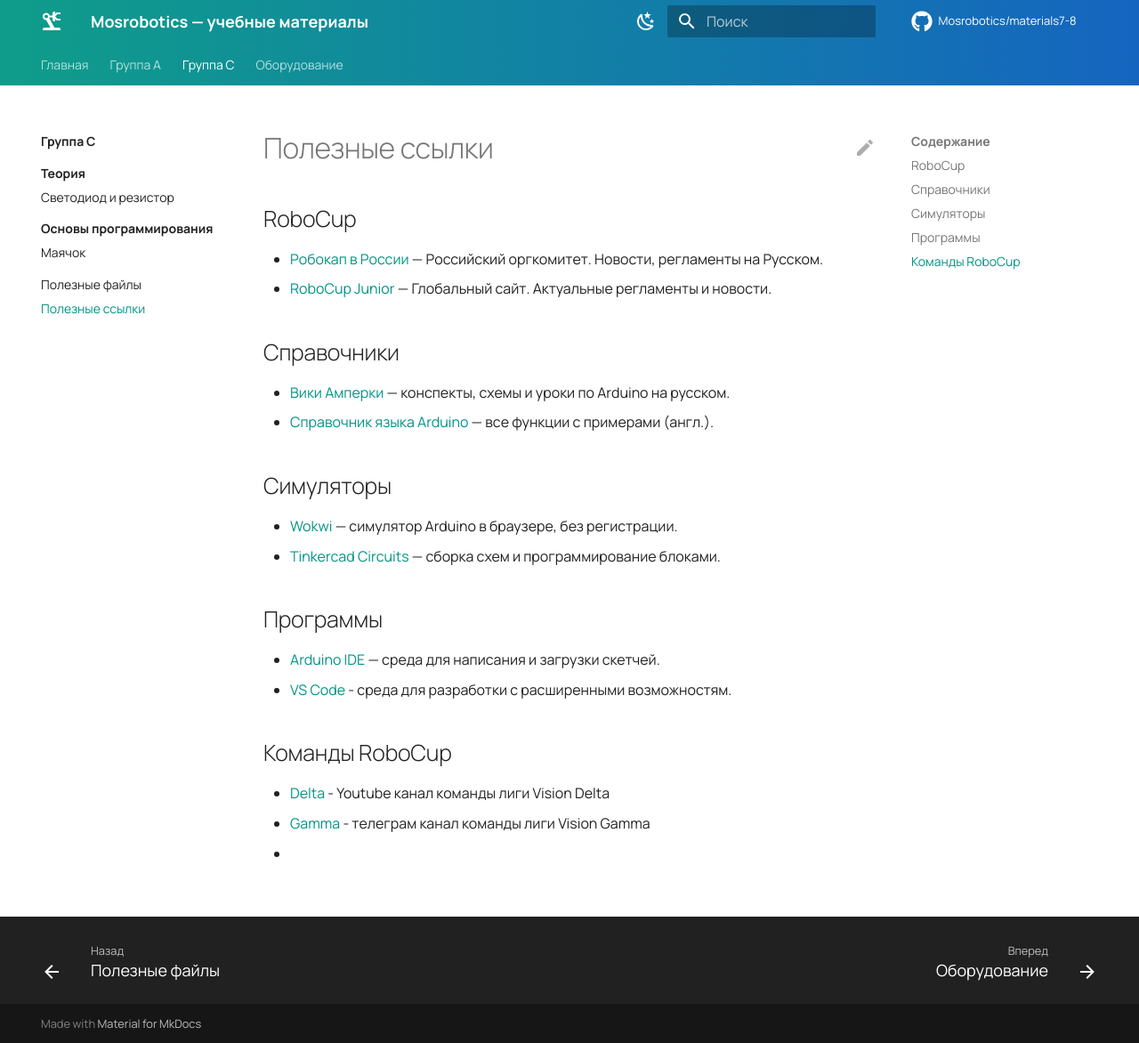
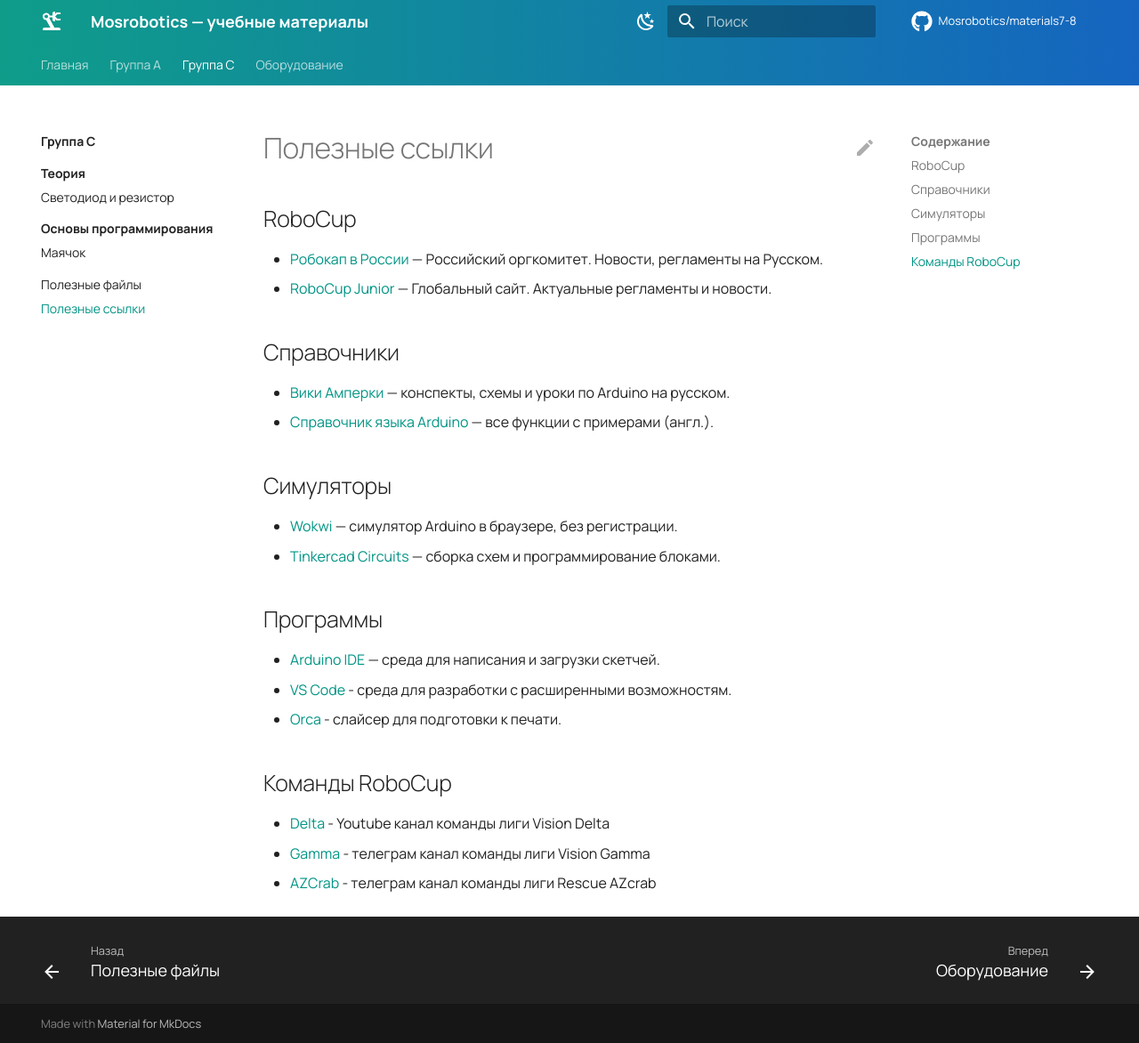
Before and after one commit to Mosrobotics/materials7-8, an MkDocs documentation site: the page built from docs/group-c/links.md, in a window 1280 px wide and 1172 px high. Shown: the whole window at 89% size. Built offline with MkDocs 1.6.1 and Material for MkDocs 9.7.7, drawn with Linux system fonts in a browser that asks for light colours; comment, search, counter and statistics services are not loaded.

Commit message:
Update links.md

```diff
--- a/docs/group-c/links.md
+++ b/docs/group-c/links.md
@@ -18,9 +18,10 @@
 
 - [Arduino IDE](https://www.arduino.cc/en/software) — среда для написания и загрузки скетчей.
 - [VS Code](https://code.visualstudio.com/download) - среда для разработки с расширенными возможностям.
+- [Orca](https://www.orcaslicer.com) - cлайсер для подготовки к печати.
 
 ## Команды RoboCup
 
 - [Delta](https://www.youtube.com/@deltarobocup) - Youtube канал команды лиги Vision Delta
 - [Gamma](https://t.me/GammaBotSoccer) - телеграм канал команды лиги Vision Gamma
--
+- [AZCrab](https://t.me/AZcrab) - телеграм канал команды лиги Rescue AZcrab
```
